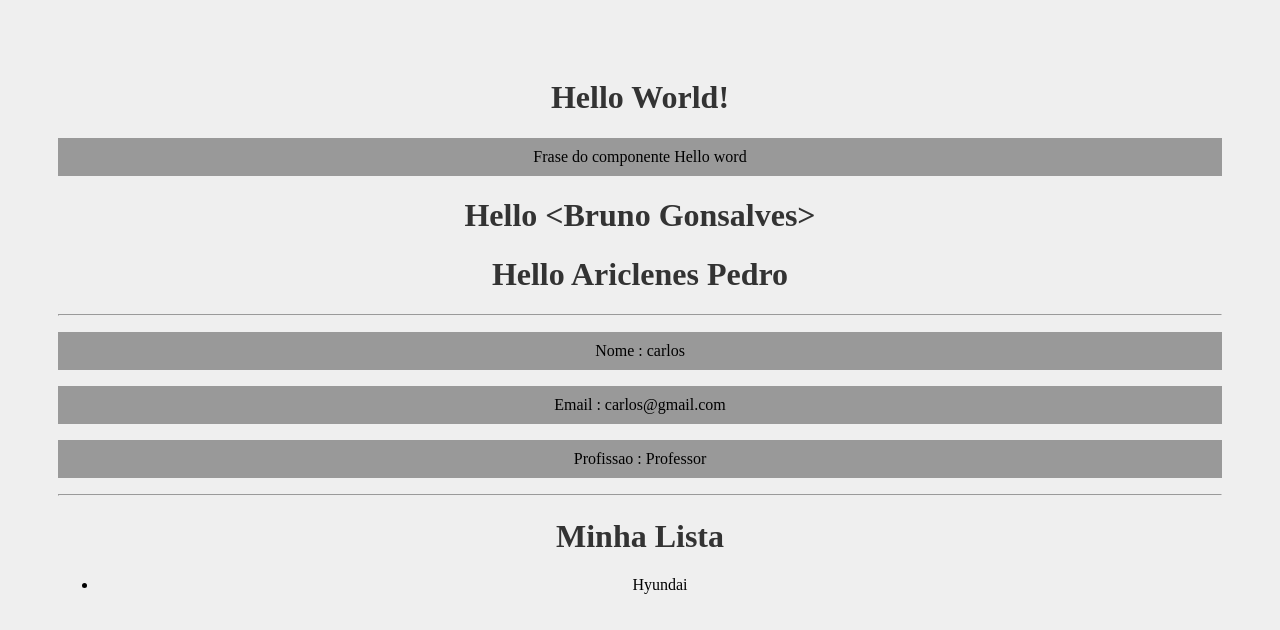
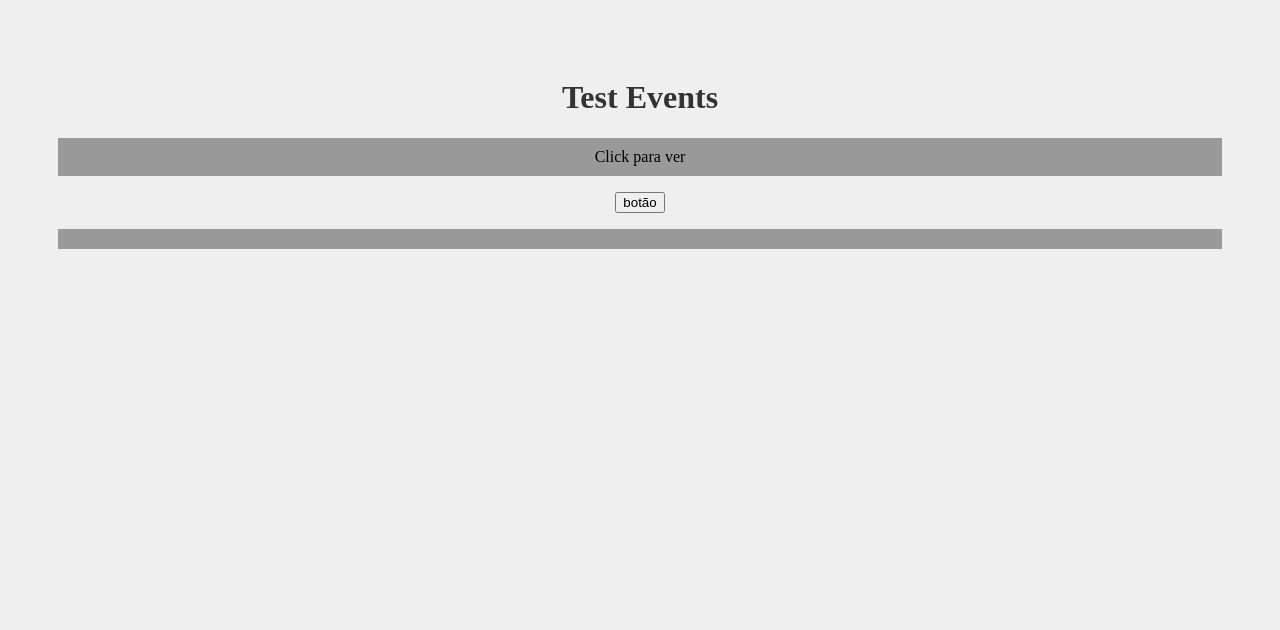
Before and after one commit to ariclenespedro/learning_react, a React (Create React App) app: page / in a window 1280 px wide. Shown: the top 630 px of the page. Built offline with nearby package versions, Linux system fonts and the light colour scheme.

Commit message:
Estudando eventos part1

```diff
--- a/src/App.js
+++ b/src/App.js
@@ -1,23 +1,13 @@
 import logo from './logo.svg';
 import './App.css';
-import HelloWord from './components/HelloWord';
-import SayMayName from './components/SayMyName';
-import Pessoa from "./components/Pessoa";
-import List from "./components/List";
+import Evento from "./components/Evento";
 
 function App() {
 
   return (
     <div className="App">
-      <HelloWord />
-      <SayMayName name="<Bruno Gonsalves>" />
-      <SayMayName name="Ariclenes Pedro" />
-
-      <hr />
-      <Pessoa nome="carlos" email="carlos@gmail.com" profissao="Professor" />
-
-      <hr/>
-      <List/>
+      <h1>Test Events</h1>
+      <Evento />
     </div>
   );
 }
--- /dev/null
+++ b/src/components/Evento.js
@@ -0,0 +1,16 @@
+function click(texto) {
+    document.getElementById('texto').innerText = texto;
+
+}
+
+function Evento() {
+    return (
+        <div>
+            <p>Click para ver</p>
+            <button onClick={() => click("Você clicou no botão")}>botão</button>
+            <p id="texto"></p>
+        </div>
+    )
+}
+
+export default Evento
--- a/src/components/Item.js
+++ b/src/components/Item.js
@@ -1,9 +1,20 @@
+import PropTypes from "prop-types";
 function Item(props) {
     return(
         <>
-            <li>{props.marca}</li>
+            <li>{props.marca} - {props.ano_lancamento}
+            </li>
         </>
     )
 }
 
+Item.prototype = {
+    marca: PropTypes.string.isRequired,
+    ano_lancamento: PropTypes.number,
+}
+
+Item.defaultProps = {
+
+};
+
 export default Item;
--- a/src/components/List.js
+++ b/src/components/List.js
@@ -5,7 +5,10 @@ function List() {
         <>
             <h1>Minha Lista</h1>
             <ul>
-                <Item marca="Hyundai" />
+                <Item marca="Hyundai"  ano_lancamento={1998}/>
+                <Item marca="Mercedes Benz"  ano_lancamento={1904}/>
+                <Item marca="Ford Raptor"  ano_lancamento={2007}/>
+                <Item marca="Toyota Carina"  ano_lancamento={2002}/>
             </ul>
         </>
 
```
Also changed, not shown: src/components/Form.js (added, +14 -0 lines).
